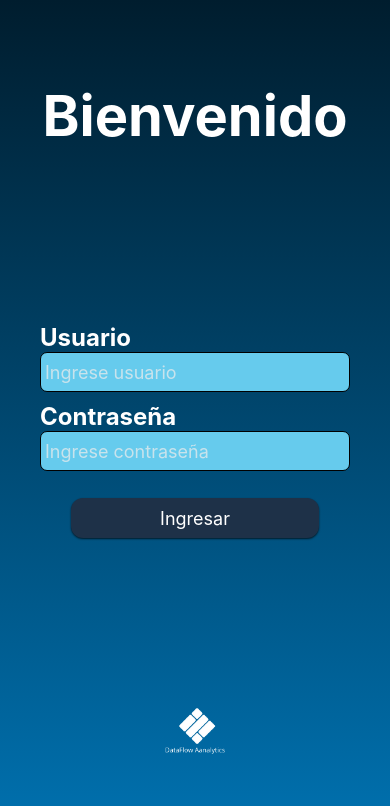
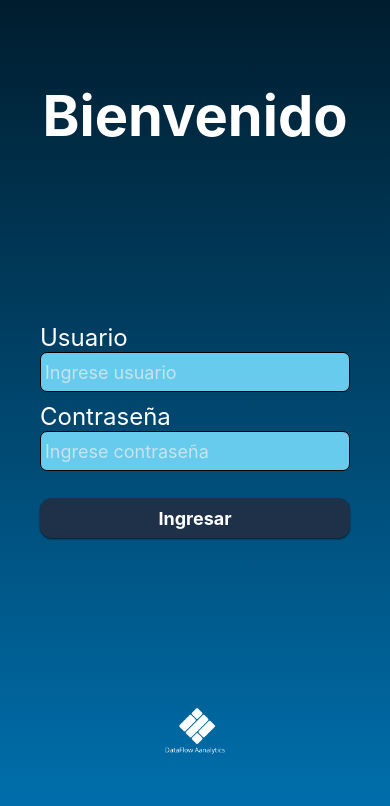
Before and after one commit to ratprogramer/Data_flow_ReactNative, a React Native app: screen /InicioSesion in a window 390 px wide. Shown: the top 806 px of the page. Built offline with nearby package versions, Linux system fonts and the light colour scheme.

Commit message:
d: ajustado estilos de botón y label

```diff
--- a/src/Atomos/InputSub/InputSub.js
+++ b/src/Atomos/InputSub/InputSub.js
@@ -13,7 +13,7 @@ export const InputSub = ({ text, onPress }) => {
       ]}
       onPress={onPress}
     >
-      <Text style={styles.text}>{text}</Text>
+      <Text style={[styles.text, isDesktop && styles.textDesktop]}>{text}</Text>
     </Pressable>
   );
 };
@@ -22,7 +22,7 @@ const styles = StyleSheet.create({
   button: {
     marginTop: 12,
     backgroundColor: "#1E3148",
-    width: "80%",
+    width: "100%",
     fontSize: 18,
     padding: 4,
     height: 40, // Aproximado a 2.5rem
@@ -36,11 +36,17 @@ const styles = StyleSheet.create({
     elevation: 3, // Solo para Android
   },
   buttonDesktop: {
-    width: "50%", // Ajuste para escritorio
+    width: "60%", // Ajuste para escritorio
+    height: 50,
   },
   text: {
     color: "#FFF",
     fontSize: 18,
+    fontWeight: "bold",
+  },
+  textDesktop: {
+    fontSize: 24,
+    fontWeight: "bold",
   },
   buttonPressed: {
     backgroundColor: "#0072b1", // Cambio de color al presionar
--- a/src/Atomos/Label/LabelRN.js
+++ b/src/Atomos/Label/LabelRN.js
@@ -11,7 +11,6 @@ export const LabelRN = ({ text }) => {
 const styles = StyleSheet.create({
   label: {
     fontSize: 24,
-    fontWeight: "bold",
     color: "#fff",
     width: "100%",
     marginTop: 10,
--- a/src/Features/Modulo_usuarios/Vista_inicio_sesion/Organismos/LoginForm.js
+++ b/src/Features/Modulo_usuarios/Vista_inicio_sesion/Organismos/LoginForm.js
@@ -8,7 +8,7 @@ export const LoginForm = ({ navigation }) => {
   // Implementar la lógica
 
   const { width } = useWindowDimensions();
-  const isDesktop = width > 768; // <= Esta es la medida de pantalla de PC
+  const isDesktop = width > 768;
 
   const [username, setUsername] = useState("");
   const [password, setPassword] = useState("");
```
